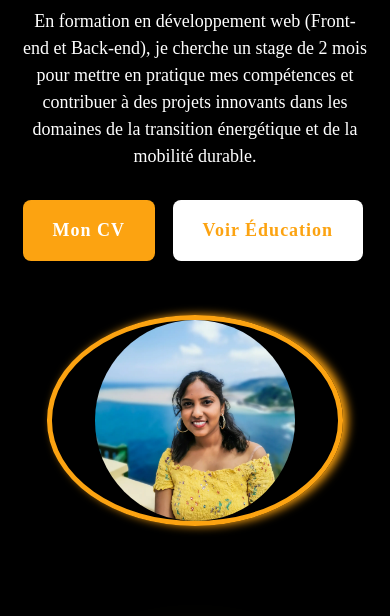
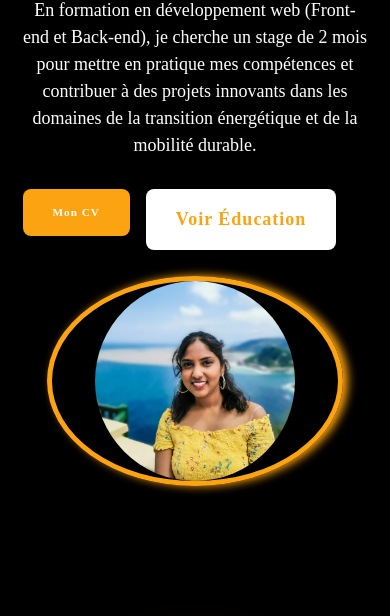
Before and after one commit to MercierPriya/MyPortfolio, a website: page index.html in a window 390 px wide. Shown: the part 228-844 px from the top of the page. Drawn offline with nearby package versions, Linux system fonts and the light colour scheme.

Commit message:
modified

```diff
--- a/app.js
+++ b/app.js
@@ -5,7 +5,7 @@ const port = 3000;
 app.use(express.json()); // Pour parser les données JSON envoyées par le client
 app.use(express.urlencoded({ extended: true })); // Pour parser les données URL-encodées
 
-app.post('/submit-form', (req, res) => {
+app.post('https://mercierpriya.github.io/submit-form', (req, res) => {
     console.log(req.body); // Affiche les données du formulaire reçues
 
     // Envoie une réponse JSON avec un message de confirmation
--- a/script.js
+++ b/script.js
@@ -60,7 +60,7 @@ document.addEventListener('DOMContentLoaded', function () {
         console.log("Données du formulaire :", formData);
 
         // Envoyer les données au serveur
-        fetch('/submit-form', {
+        fetch('https://mercierpriya.github.io/submit-form', {
             method: 'POST',
             headers: { 'Content-Type': 'application/json' },
             body: JSON.stringify(formData)
@@ -70,6 +70,6 @@ document.addEventListener('DOMContentLoaded', function () {
             alert(data.message); // Message de confirmation
             contactForm.reset(); // Réinitialise le formulaire
         })
-        .catch(error => console.error("Erreur lors de l'envoi :", error));
+        .catch(error => console.error("Erreur lors de l'envoi :" ,error));
     });
 });
--- a/style.css
+++ b/style.css
@@ -1,6 +1,6 @@
 *{
     margin: 0%;
-    padding: 0%;
+   padding:0%;
     box-sizing: border-box;
 
     border: none;
@@ -395,3 +395,54 @@ width:15px;
         width: 70%;
     }
 }
+/* 📱 Mobile (max 768px) */
+@media (max-width: 768px) {
+    html {
+        font-size: 55%; /* Adjust font size for readability */
+    }
+
+    .home, .education, .about {
+        flex-direction: column; /* Stack elements vertically */
+        text-align: center; /* Center-align text */
+        gap: 3em; /* Reduce gap for compact layout */
+    }
+
+    .img-box img,
+    .about-img img {
+        max-width: 85%; /* Reduce image size for smaller screens */
+        height: auto; /* Maintain aspect ratio */
+    }
+
+    .input-box {
+        flex-direction: column; /* Stack inputs vertically */
+    }
+
+    .input-box input {
+        width: 100%; /* Make inputs full width */
+    }
+
+    textarea {
+        width: 100%; /* Make textarea full width */
+    }
+}
+
+/* 📱 Smaller Mobile Screens (max 480px) */
+@media (max-width: 480px) {
+    html {
+        font-size: 50%; /* Further adjust font size */
+    }
+
+    .home, .education, .about {
+        gap: 2em; /* Reduce gap further */
+    }
+
+    .img-box img,
+    .about-img img {
+        max-width: 90%; /* Further reduce image size */
+    }
+
+    .btn-1 {
+        font-size: 1.4rem; /* Increase button size for better tap targets */
+        padding: 1.2em 2.5em;
+    }
+}
```
